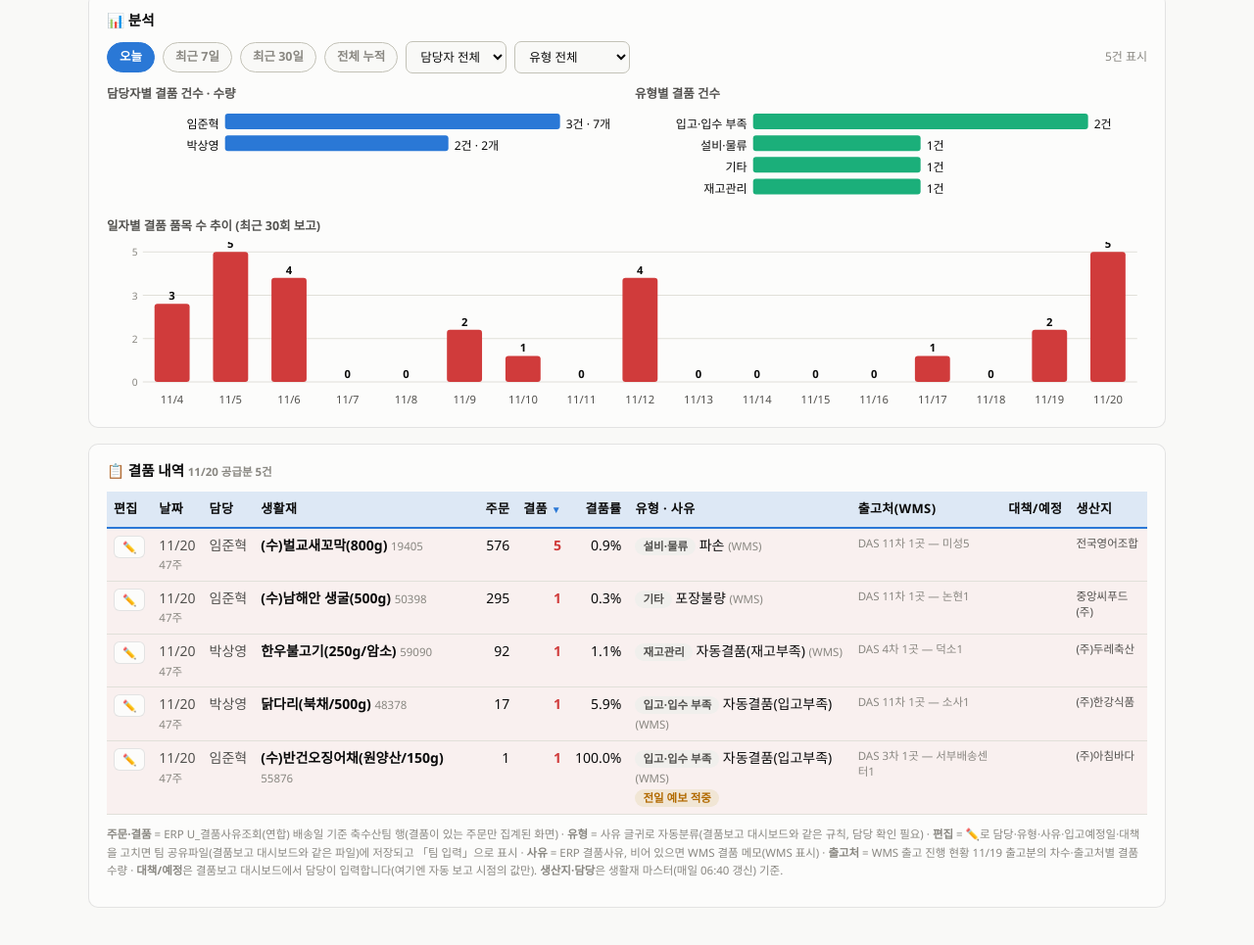
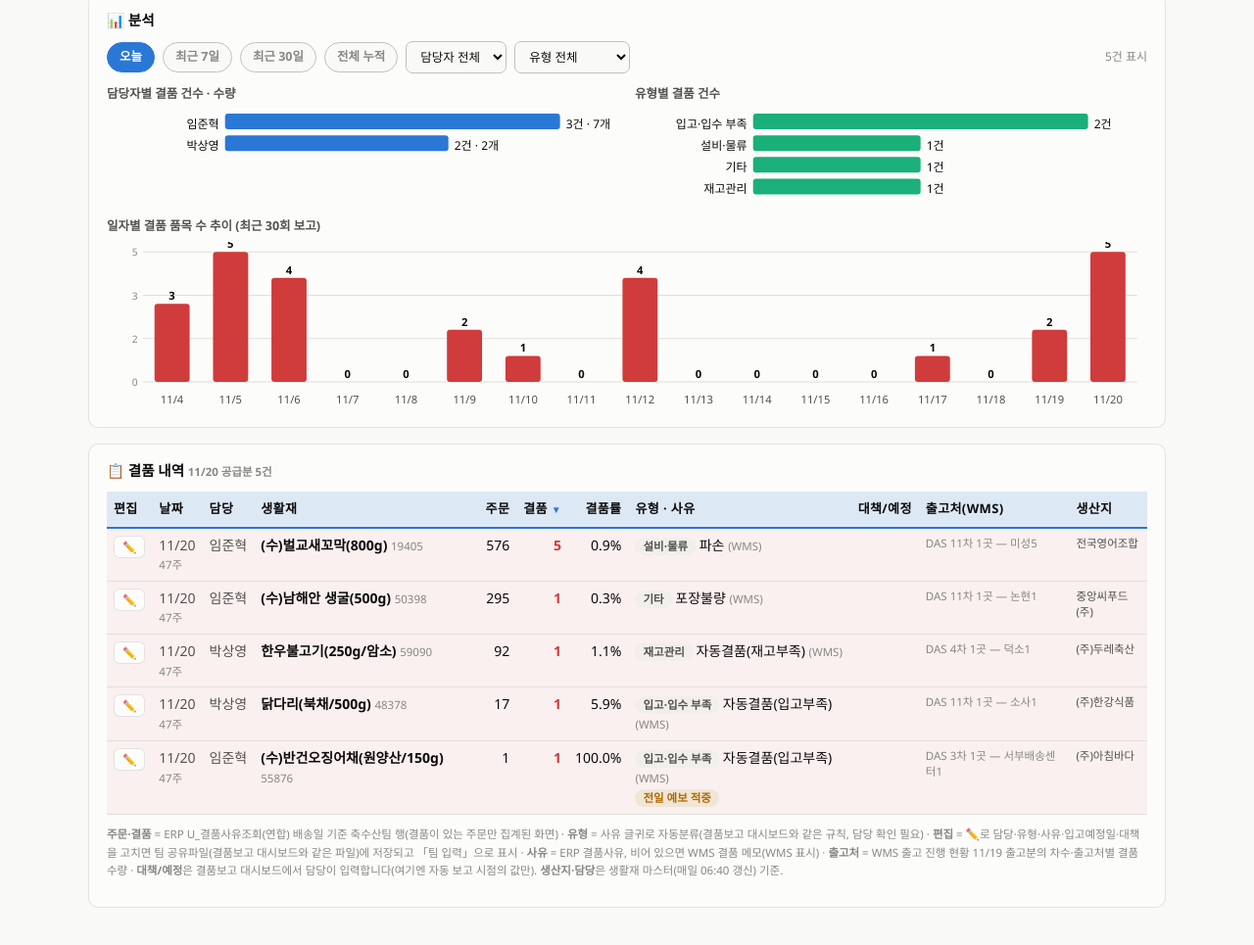
Before and after one commit to sangyoung7730/gyeolpum-dashboard, a plain HTML site: page daily/index.html in a window 1280 px wide. Shown: the part 570-1535 px from the top of the page at 98% size. Drawn offline with Linux system fonts and the light colour scheme.

Commit message:
결품현황 대시보드 편집 기능 2026-11-20

```diff
--- a/daily/index.html
+++ b/daily/index.html
@@ -318,10 +318,10 @@ function render() {
       '<td>' + fmtN(e.orderQty) + '</td><td><b style="color:var(--down)">' + fmtN(e.shortQty) + '</b>' + (e.wmsShort != null && e.wmsShort !== e.shortQty ? '<br><span class="sm">WMS ' + fmtN(e.wmsShort) + '</span>' : '') + '</td>' +
       '<td>' + pct(e.shortQty, e.orderQty) + '</td>' +
       (ed ? EC.reason : '<td class="l">' + (e.type ? '<span class="pill">' + esc(e.type) + '</span> ' : '') + (e.reason ? esc(e.reason) + (e.reasonSrc === 'WMS' ? ' <span class="sm">(WMS)</span>' : e.reasonSrc === '팀' ? ' <span class="sm" style="color:var(--acc2)">(팀 입력)</span>' : '') : '<span class="sm">사유 미입력</span>') + (e.forecast === '예보 적중' ? '<br><span class="pill warn">전일 예보 적중</span>' : '') + '</td>') +
+      (ed ? EC.action : '<td class="l dim">' + esc(e.action || '') + (e.eta ? (e.action ? '<br>' : '') + '<span class="sm">입고예정 ' + esc(e.eta) + '</span>' : '') + '</td>') +
       '<td class="l sm" style="max-width:260px">' + esc(e.places || '') + '</td>' +
-      (ed ? EC.action : '<td class="l dim">' + esc(e.action || '') + (e.eta ? (e.action ? '<br>' : '') + '<span class="sm">입고예정 ' + esc(e.eta) + '</span>' : '') + '</td>') +
       '<td class="l dim sm">' + esc(e.origin || '') + '</td></tr>'; }).join('');
-  $('listtbl').innerHTML = '<thead><tr><th class="l" style="cursor:default">편집</th>' + TH('date', '날짜', 'l') + TH('mgr', '담당', 'l') + TH('name', '생활재', 'l') + TH('orderQty', '주문') + TH('shortQty', '결품') + TH('rate', '결품률') + TH('type', '유형 · 사유', 'l') + TH('places', '출고처(WMS)', 'l') + TH('action', '대책/예정', 'l') + TH('origin', '생산지', 'l') + '</tr></thead><tbody>' + (trs || '<tr><td colspan="10" class="l dim" style="padding:18px">결품이 없습니다 👍</td></tr>') + '</tbody>';
+  $('listtbl').innerHTML = '<thead><tr><th class="l" style="cursor:default">편집</th>' + TH('date', '날짜', 'l') + TH('mgr', '담당', 'l') + TH('name', '생활재', 'l') + TH('orderQty', '주문') + TH('shortQty', '결품') + TH('rate', '결품률') + TH('type', '유형 · 사유', 'l') + TH('action', '대책/예정', 'l') + TH('places', '출고처(WMS)', 'l') + TH('origin', '생산지', 'l') + '</tr></thead><tbody>' + (trs || '<tr><td colspan="10" class="l dim" style="padding:18px">결품이 없습니다 👍</td></tr>') + '</tbody>';
   Array.prototype.forEach.call(document.querySelectorAll('#listtbl th[data-sort]'), function (th) { th.onclick = function () { var k = th.dataset.sort; if (sortKey === k) sortDir = -sortDir; else { sortKey = k; sortDir = -1; } render(); }; });
 }
 Array.prototype.forEach.call(document.querySelectorAll('.ctg'), function (b) { b.onclick = function () { Array.prototype.forEach.call(document.querySelectorAll('.ctg'), function (x) { x.classList.remove('on'); }); b.classList.add('on'); days = +b.dataset.f; render(); }; });
```
